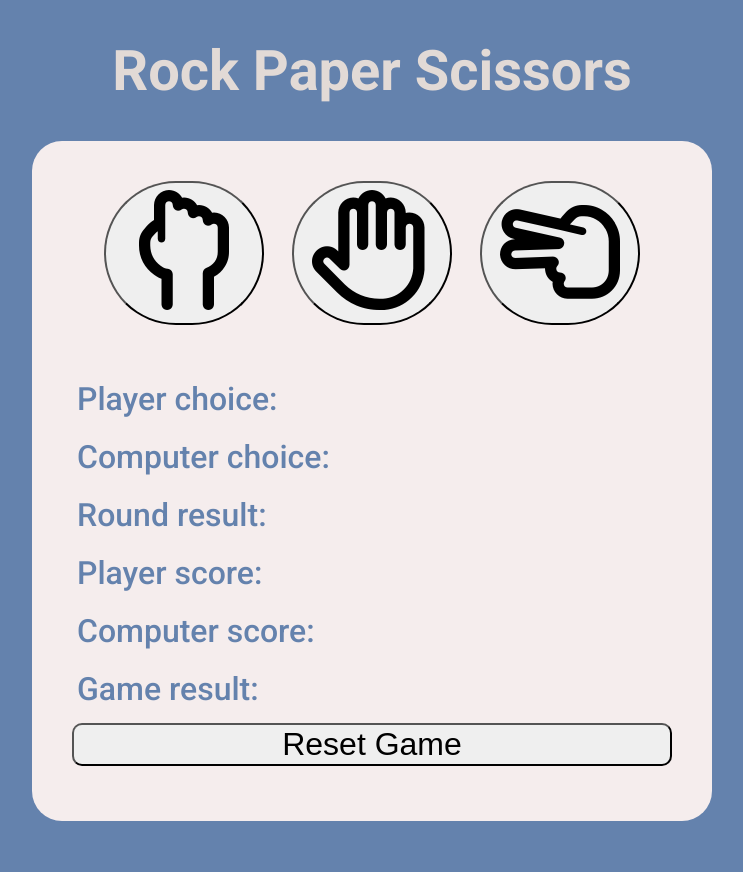
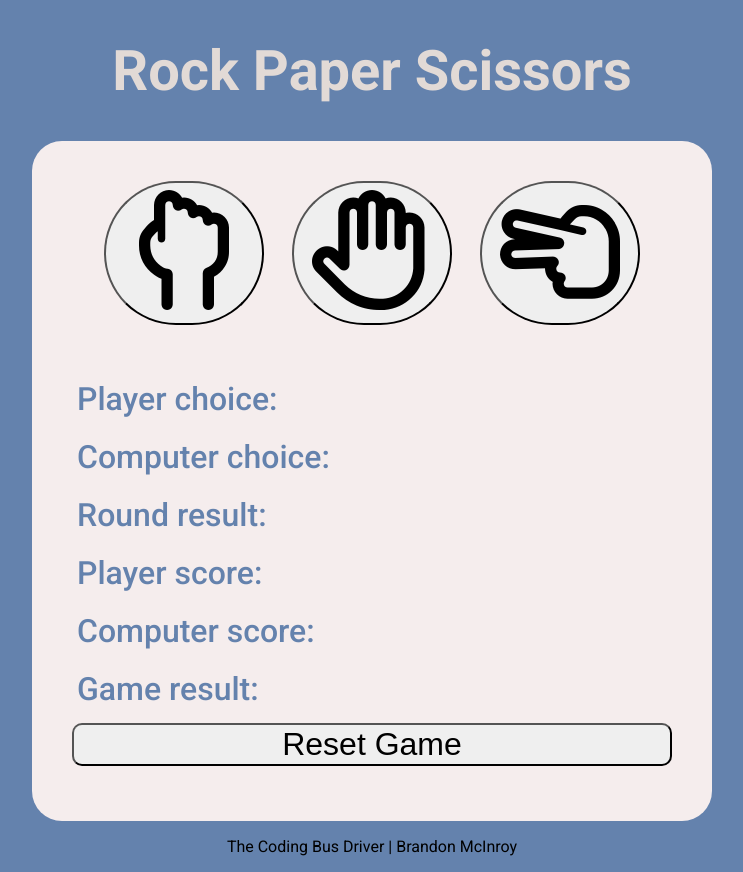
Before and after one commit to BrandonMcInroy/odin-rockpaperscissors, a plain HTML site: page index.html in a window 1280 px wide. Shown: the whole page, without its empty margins (268-1011 px from the left). Before the commit the page ends 821 px from the top, so only its background shows below. Drawn offline with Linux system fonts and the light colour scheme.

Commit message:
Added The Coding Bus Driver | Name to bottom

```diff
--- a/index.html
+++ b/index.html
@@ -29,8 +29,9 @@
         <div class="display">Game result:<span id="gameResult"></span></div>
 
         <button class="resetbtn" id="resetButton">Reset Game</button>
+
     </div>
-
+    <p>The Coding Bus Driver | Brandon McInroy</p>
 
     <script src="script.js"></script>
 </body>
```
